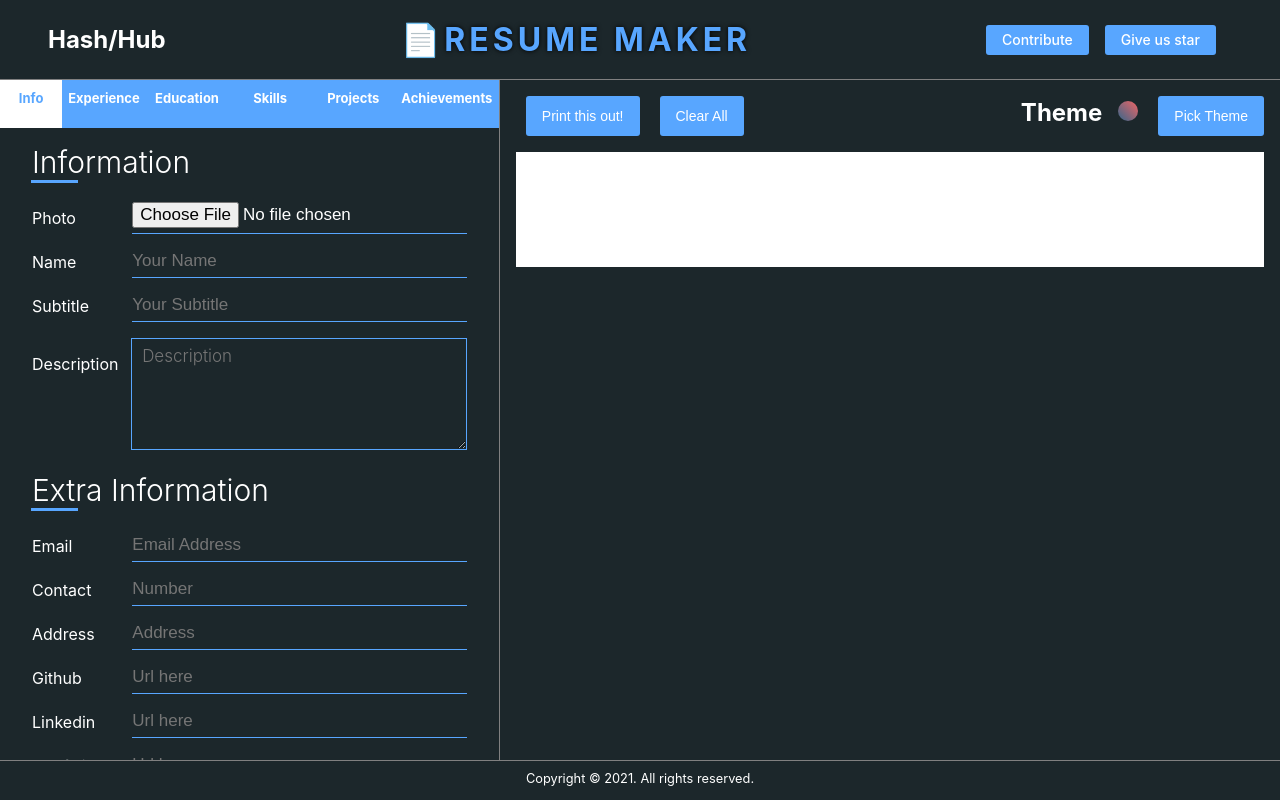
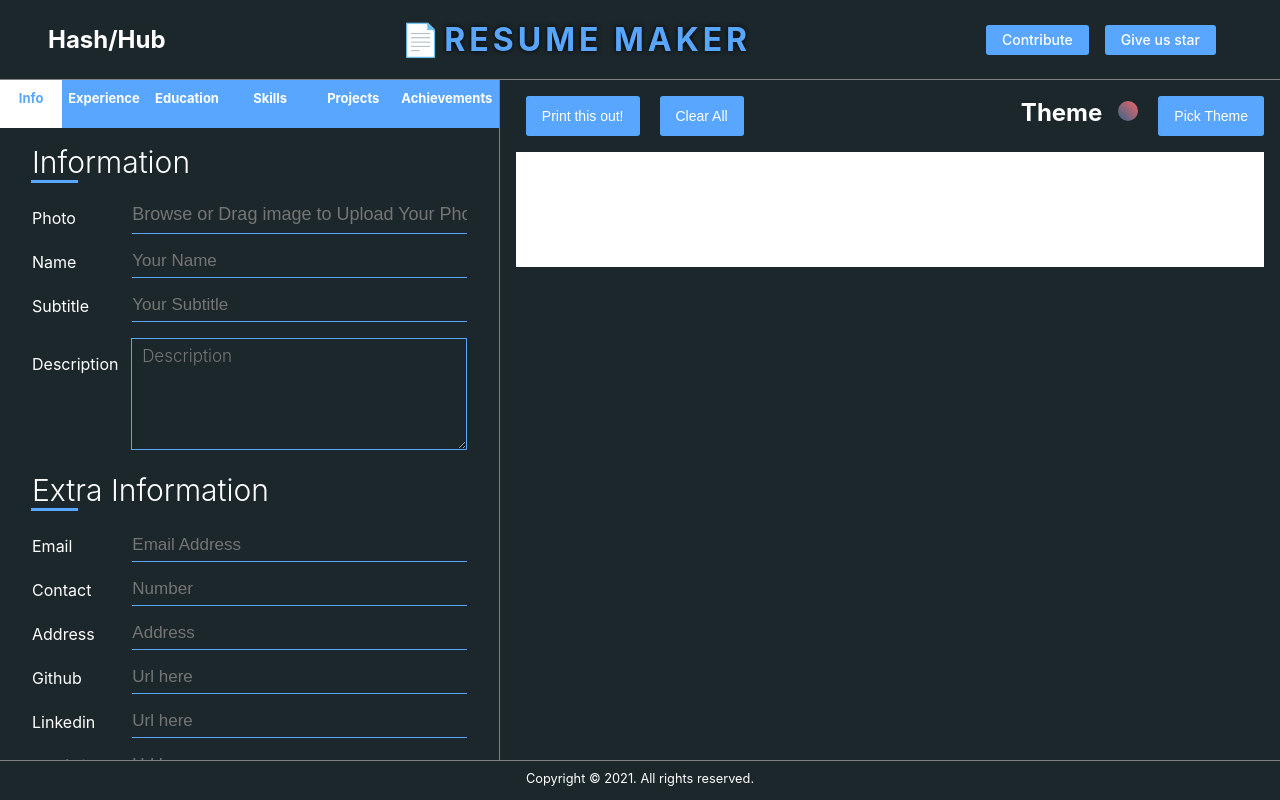
Before and after one commit to vedant-jain03/Resume-Maker, a React (Create React App) app: page / in a window 1280 px wide. Built offline with nearby package versions, Linux system fonts and the light colour scheme.

Commit message:
input encahnced

```diff
--- a/src/component/Info.jsx
+++ b/src/component/Info.jsx
@@ -1,5 +1,6 @@
 import React from 'react'
-import "./Homepage.css"
+import Input from '@material-ui/core/Input';
+import "./info.css"
 function Info({photourl,setphotourl,name,setname,subtitle,setsubtitle,userdesc,setuserdesc,email,setemail,contact,setcontact,address,setaddress,github,setgithub,linkedin,setlinkedin,portfolio,setportfolio}) {
     return (
         <div>
@@ -8,7 +9,7 @@ function Info({photourl,setphotourl,name,setname,subtitle,setsubtitle,userdesc,s
                         <div className="form">
                             <div className="input-box">
                                 <span className="details">Photo</span>
-                                <input type="file" onChange={setphotourl} />
+                                <input type="file" onChange={setphotourl} title=" " style={{color:'transparent'}}className="custom-file-input" />
                             </div>
                             <div className="input-box">
                                 <span className="details">Name</span>
--- /dev/null
+++ b/src/component/info.css
@@ -0,0 +1,13 @@
+.custom-file-input::-webkit-file-upload-button {
+    visibility: hidden;
+  }
+  .custom-file-input::before {
+    content: 'Browse or Drag image to Upload Your Photo';
+    display: inline-block;
+    outline: none;
+    white-space: nowrap;
+    cursor: pointer;
+    color: #757575;
+    font-size: 18px;
+
+  }
```
